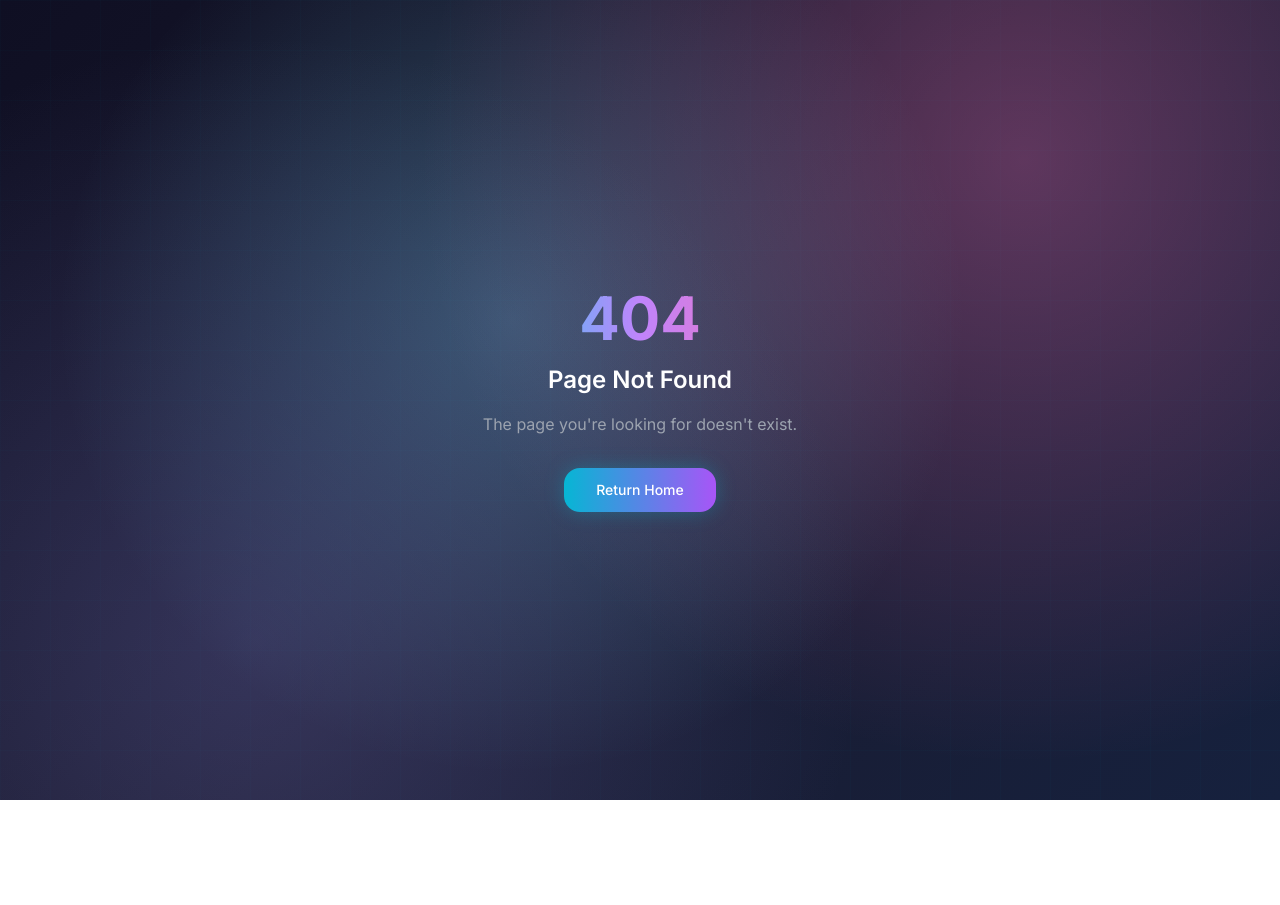
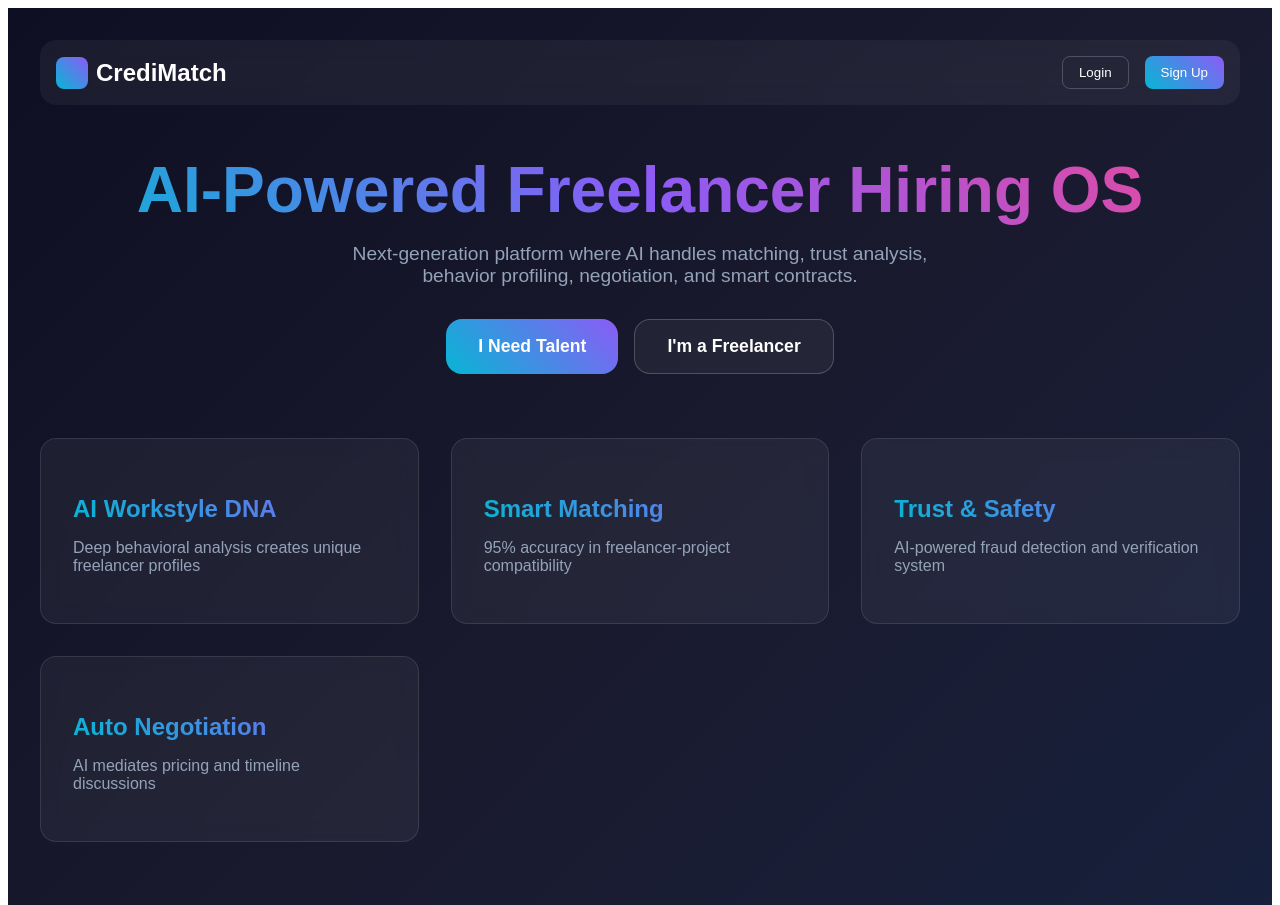
Before and after one commit to shresthpandey2004-jpg/cred, a Next.js app: page /main in a window 1280 px wide. Before the commit this address had no page. Shown: the top 905 px of the page. Before the commit the page ends 800 px from the top, so only its background shows below. Built offline with nearby package versions, Linux system fonts and the light colour scheme.

Commit message:
Add fallback pages structure for guaranteed Vercel deployment

```diff
--- a/next.config.js
+++ b/next.config.js
@@ -1,10 +1,15 @@
 /** @type {import('next').NextConfig} */
 const nextConfig = {
+  reactStrictMode: true,
+  swcMinify: true,
   eslint: {
     ignoreDuringBuilds: true,
   },
   typescript: {
     ignoreBuildErrors: true,
+  },
+  experimental: {
+    appDir: true
   }
 }
 
--- /dev/null
+++ b/pages/main.js
@@ -0,0 +1,146 @@
+export default function MainApp() {
+  return (
+    <div style={{
+      minHeight: '100vh',
+      background: 'linear-gradient(135deg, #0f0f23 0%, #1a1a2e 50%, #16213e 100%)',
+      color: 'white',
+      fontFamily: 'Arial, sans-serif',
+      padding: '2rem'
+    }}>
+      {/* Navigation */}
+      <nav style={{
+        display: 'flex',
+        justifyContent: 'space-between',
+        alignItems: 'center',
+        marginBottom: '3rem',
+        padding: '1rem',
+        background: 'rgba(255, 255, 255, 0.05)',
+        borderRadius: '1rem',
+        backdropFilter: 'blur(10px)'
+      }}>
+        <div style={{ display: 'flex', alignItems: 'center', gap: '0.5rem' }}>
+          <div style={{
+            width: '2rem',
+            height: '2rem',
+            background: 'linear-gradient(45deg, #06b6d4, #8b5cf6)',
+            borderRadius: '0.5rem'
+          }}></div>
+          <span style={{ fontSize: '1.5rem', fontWeight: 'bold' }}>CrediMatch</span>
+        </div>
+        <div style={{ display: 'flex', gap: '1rem' }}>
+          <button style={{
+            padding: '0.5rem 1rem',
+            background: 'transparent',
+            border: '1px solid rgba(255, 255, 255, 0.2)',
+            color: 'white',
+            borderRadius: '0.5rem',
+            cursor: 'pointer'
+          }}>Login</button>
+          <button style={{
+            padding: '0.5rem 1rem',
+            background: 'linear-gradient(45deg, #06b6d4, #8b5cf6)',
+            border: 'none',
+            color: 'white',
+            borderRadius: '0.5rem',
+            cursor: 'pointer'
+          }}>Sign Up</button>
+        </div>
+      </nav>
+
+      {/* Hero Section */}
+      <div style={{ textAlign: 'center', marginBottom: '4rem' }}>
+        <h1 style={{
+          fontSize: '4rem',
+          background: 'linear-gradient(45deg, #06b6d4, #8b5cf6, #ec4899)',
+          WebkitBackgroundClip: 'text',
+          WebkitTextFillColor: 'transparent',
+          marginBottom: '1rem'
+        }}>
+          AI-Powered Freelancer Hiring OS
+        </h1>
+        <p style={{ fontSize: '1.2rem', color: '#94a3b8', marginBottom: '2rem', maxWidth: '600px', margin: '0 auto 2rem' }}>
+          Next-generation platform where AI handles matching, trust analysis, behavior profiling, negotiation, and smart contracts.
+        </p>
+        <div style={{ display: 'flex', gap: '1rem', justifyContent: 'center' }}>
+          <button style={{
+            padding: '1rem 2rem',
+            background: 'linear-gradient(45deg, #06b6d4, #8b5cf6)',
+            color: 'white',
+            border: 'none',
+            borderRadius: '1rem',
+            fontSize: '1.1rem',
+            fontWeight: 'bold',
+            cursor: 'pointer'
+          }}>
+            I Need Talent
+          </button>
+          <button style={{
+            padding: '1rem 2rem',
+            background: 'rgba(255, 255, 255, 0.05)',
+            color: 'white',
+            border: '1px solid rgba(255, 255, 255, 0.2)',
+            borderRadius: '1rem',
+            fontSize: '1.1rem',
+            fontWeight: 'bold',
+            cursor: 'pointer'
+          }}>
+            I'm a Freelancer
+          </button>
+        </div>
+      </div>
+
+      {/* Features */}
+      <div style={{
+        display: 'grid',
+        gridTemplateColumns: 'repeat(auto-fit, minmax(300px, 1fr))',
+        gap: '2rem',
+        marginBottom: '4rem'
+      }}>
+        {[
+          { title: 'AI Workstyle DNA', desc: 'Deep behavioral analysis creates unique freelancer profiles' },
+          { title: 'Smart Matching', desc: '95% accuracy in freelancer-project compatibility' },
+          { title: 'Trust & Safety', desc: 'AI-powered fraud detection and verification system' },
+          { title: 'Auto Negotiation', desc: 'AI mediates pricing and timeline discussions' }
+        ].map((feature, i) => (
+          <div key={i} style={{
+            padding: '2rem',
+            background: 'rgba(255, 255, 255, 0.05)',
+            borderRadius: '1rem',
+            border: '1px solid rgba(255, 255, 255, 0.1)',
+            backdropFilter: 'blur(10px)'
+          }}>
+            <h3 style={{
+              fontSize: '1.5rem',
+              marginBottom: '1rem',
+              background: 'linear-gradient(45deg, #06b6d4, #8b5cf6)',
+              WebkitBackgroundClip: 'text',
+              WebkitTextFillColor: 'transparent'
+            }}>
+              {feature.title}
+            </h3>
+            <p style={{ color: '#94a3b8' }}>{feature.desc}</p>
+          </div>
+        ))}
+      </div>
+
+      {/* Demo Accounts */}
+      <div style={{
+        textAlign: 'center',
+        padding: '2rem',
+        background: 'rgba(255, 255, 255, 0.05)',
+        borderRadius: '1rem',
+        border: '1px solid rgba(255, 255, 255, 0.1)'
+      }}>
+        <h3 style={{ marginBottom: '1rem' }}>Demo Accounts</h3>
+        <div style={{ display: 'flex', justifyContent: 'center', gap: '2rem', flexWrap: 'wrap' }}>
+          <div>
+            <strong>Client:</strong> client@demo.com / password
+          </div>
+          <div>
+            <strong>Freelancer:</strong> freelancer@demo.com / password
+          </div>
+        </div>
+      </div>
+    </div>
+  )
+}
```
Also changed, not shown: pages/app.js (added, +24 -0 lines), pages/index.js (added, +43 -0 lines), vercel.json (added).
